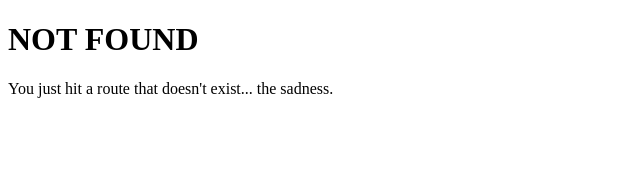
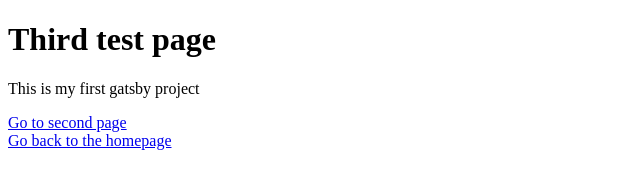
Before and after one commit to patryklaba/gatsby-first-steps, a Gatsby site: page /page-3 in a window 1280 px wide. Before the commit this address had no page. Shown: the whole page, without its empty margins (0-640 px from the left). Built offline with nearby package versions, Linux system fonts and the light colour scheme; Gatsby itself is replaced by a stand-in of ours.

Commit message:
Added another page

```diff
--- a/src/pages/index.js
+++ b/src/pages/index.js
@@ -7,6 +7,8 @@
     <p>Welcome to your new Gatsby site.</p>
     <p>Now go build something great.</p>
     <Link to="/page-2/">Go to page 2</Link>
+    <br/>
+    <Link to="/page-3/">Go to page 3</Link>
   </div>
 )
 
--- /dev/null
+++ b/src/pages/page-3.js
@@ -0,0 +1,14 @@
+import React from 'react';
+import Link from 'gatsby-link';
+
+const ThirdPage = () => {
+    return (<div>
+        <h1>Third test page</h1>
+        <p>This is my first gatsby project</p>
+        <Link to="/page-2">Go to second page</Link>
+        <br/>
+        <Link to="/">Go back to the homepage</Link>
+    </div>);
+}
+
+export default ThirdPage;
```
